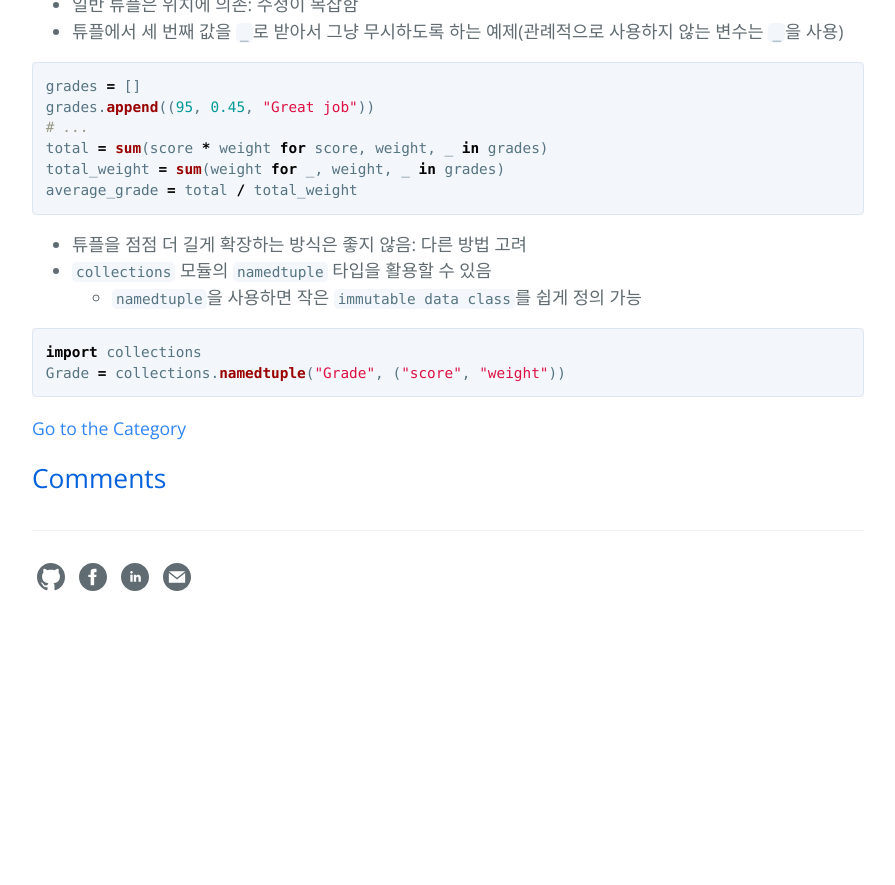
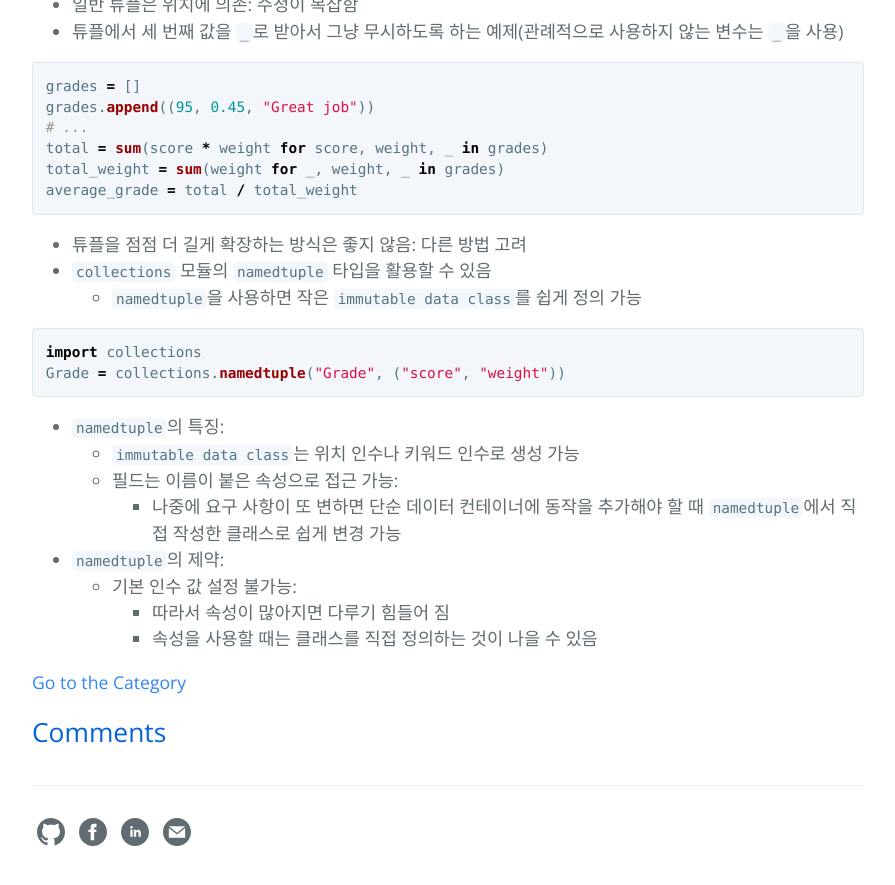
Before and after one commit to hcnoh/hcnoh.github.io, a Jekyll site: the page built from _posts/2018-10-03-effective-python-way22.md, in a window 1280 px wide and 900 px high, scrolled down 3439 px. Shown: the top 885 px of the window, without its empty margins (192-1087 px from the left). Built offline with Jekyll 4.4.1, drawn with Linux system fonts in a browser that asks for light colours; comment, search, counter and statistics services are not loaded; before the commit the page ends 4084 px from its top, so only the background shows below that.

Commit message:
Update 2018-10-03-effective-python-way22.md

````diff
--- a/_posts/2018-10-03-effective-python-way22.md
+++ b/_posts/2018-10-03-effective-python-way22.md
@@ -160,3 +160,12 @@ average_grade = total / total_weight
 import collections
 Grade = collections.namedtuple("Grade", ("score", "weight"))
 ```
+
+- `namedtuple`의 특징:
+  - `immutable data class`는 위치 인수나 키워드 인수로 생성 가능
+  - 필드는 이름이 붙은 속성으로 접근 가능:
+    - 나중에 요구 사항이 또 변하면 단순 데이터 컨테이너에 동작을 추가해야 할 때 `namedtuple`에서 직접 작성한 클래스로 쉽게 변경 가능
+- `namedtuple`의 제약:
+  - 기본 인수 값 설정 불가능:
+    - 따라서 속성이 많아지면 다루기 힘들어 짐
+    - 속성을 사용할 때는 클래스를 직접 정의하는 것이 나을 수 있음
````
